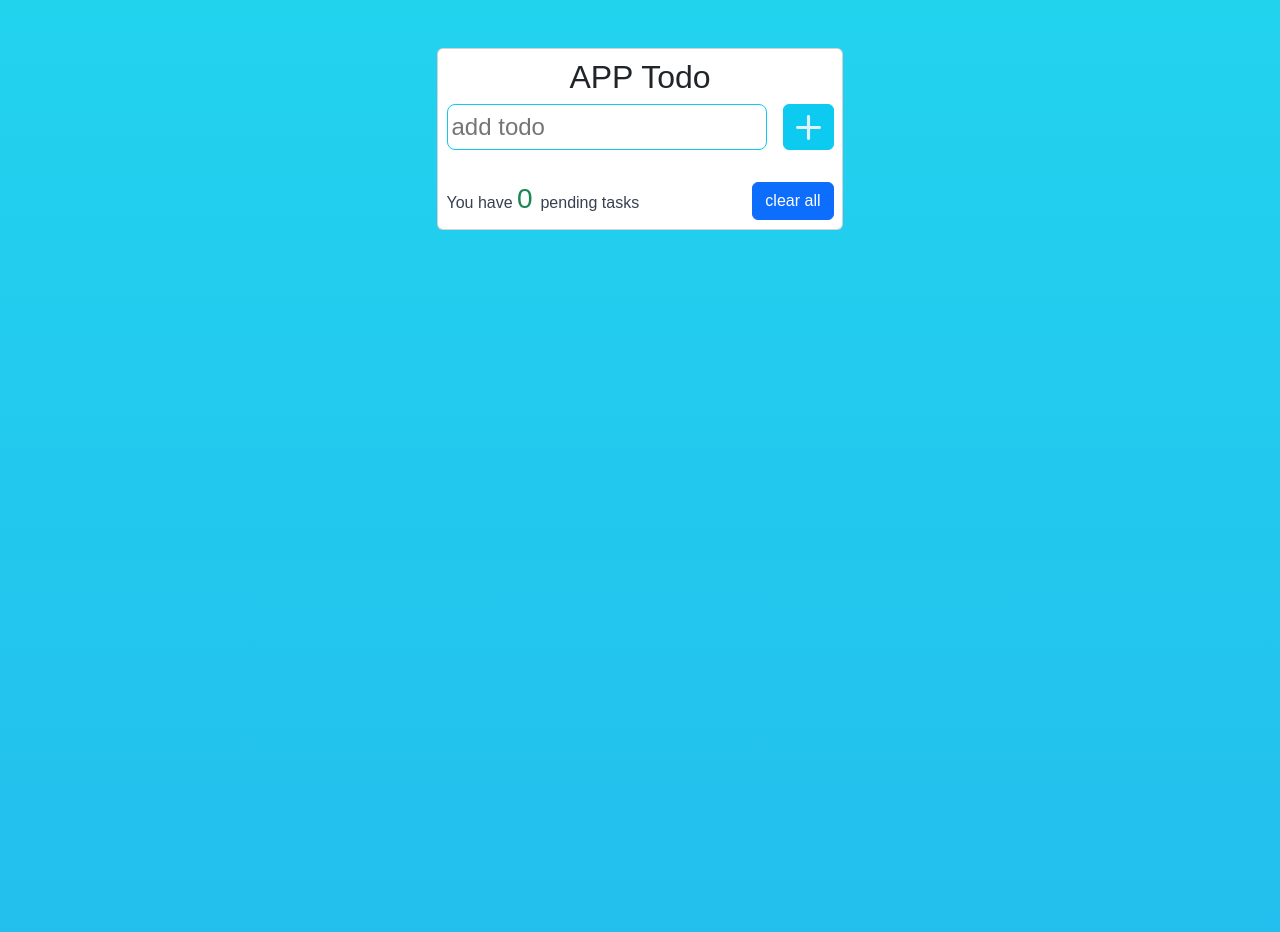
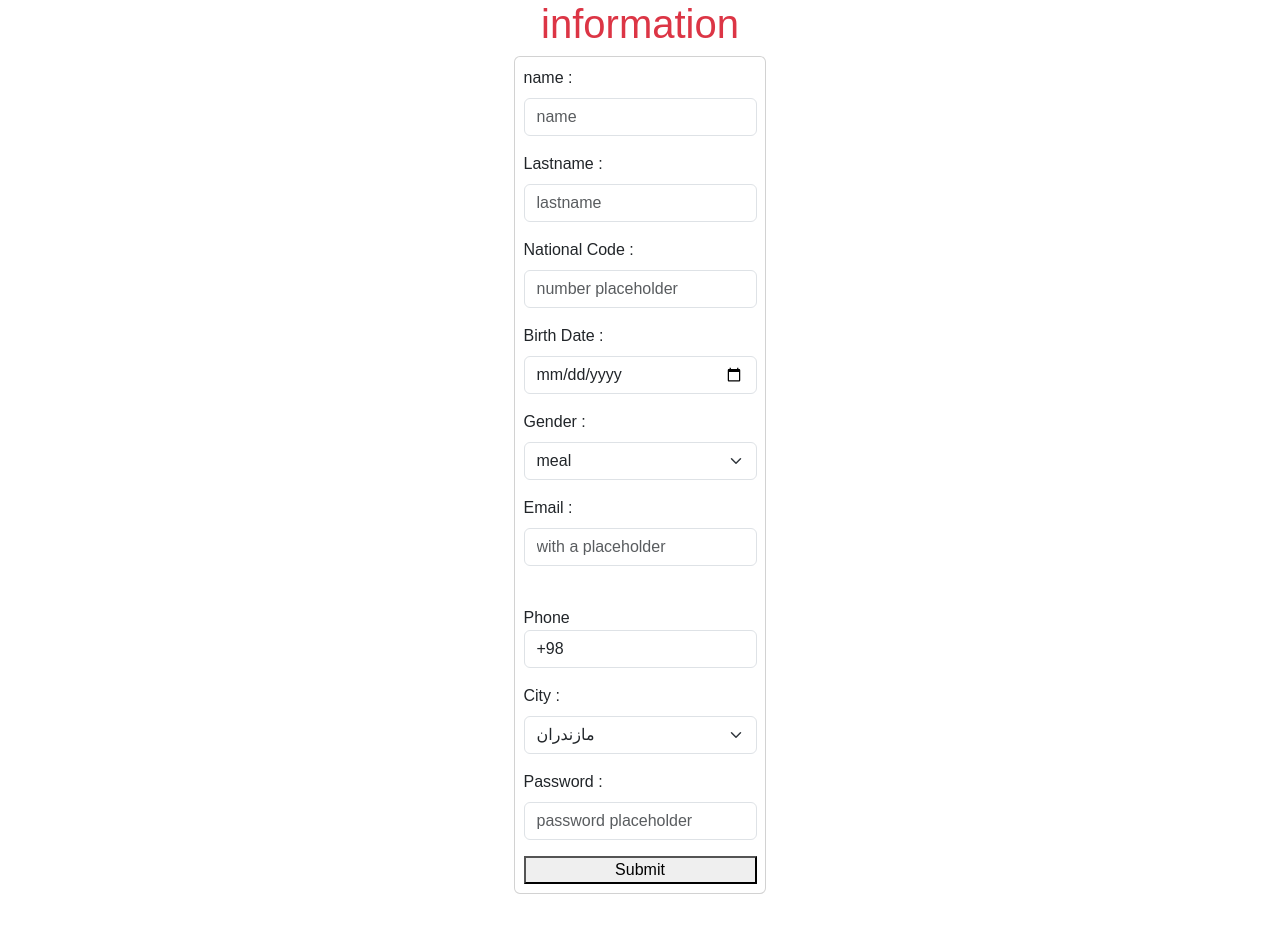
Before and after one commit to gorjianfa/todoapp, a React (Create React App) app: page /information in a window 1280 px wide. Shown: the top 932 px of the page. After the commit the page ends 894 px from the top, so only its background shows below. Built offline with nearby package versions, Linux system fonts and the light colour scheme.

Commit message:
creat new router and add jsx componnet

```diff
--- a/package.json
+++ b/package.json
@@ -9,8 +9,11 @@
     "bootstrap": "^5.3.2",
     "react": "^18.2.0",
     "react-dom": "^18.2.0",
+    "react-hook-form": "^7.49.3",
     "react-hot-toast": "^2.4.1",
     "react-modal": "^3.16.1",
+    "react-phone-input-2": "^2.15.1",
+    "react-router-dom": "^6.21.2",
     "react-scripts": "5.0.1",
     "reactstrap": "^9.2.1",
     "web-vitals": "^2.1.4"
--- a/src/App.js
+++ b/src/App.js
@@ -1,11 +1,19 @@
 import "./assets/App.css";
 import React from "react";
+
 import TodoList from "./components/TodoList";
 
+
+
+import {useNavigate} from "react-router-dom";
 function App() {
+  const navigate=useNavigate( )
   return (
     <div>
-      <TodoList />
+    <div className="bg-info bg-gradient p-3">  <button className="p-1 btn btn-outline-secondary"  onClick={()=>{
+    navigate('/information')
+}}>SignUp / LogIn</button></div>
+     <TodoList />
     </div>
   );
 }
--- /dev/null
+++ b/src/components/about.jsx
@@ -0,0 +1,14 @@
+
+
+
+
+
+
+const About =()=>{
+    return(<>
+        <h1>ABOUT pag</h1>
+
+        </>
+    )
+}
+export default About;
--- /dev/null
+++ b/src/components/error.jsx
@@ -0,0 +1,18 @@
+import { Link } from "react-router-dom";
+
+const     Error =()=> {
+    return (
+        <div className=" d-flex justify-content-center">
+
+
+
+           <div>
+           <p className="p-5 display-1">404 ERROR</p>
+             <h1 className="text-danger ">Oops! You seem to be lost.</h1>
+            <p  className="text-success ">Here are some helpful links:</p>
+            <Link   className="text-success " to='/'>Home</Link>
+            </div>
+        </div>
+    )
+}
+export default Error;
--- /dev/null
+++ b/src/components/home.jsx
@@ -0,0 +1,20 @@
+
+import { Link , useNavigate} from "react-router-dom";
+
+
+
+
+const Home =()=>{
+    const navigate=useNavigate( )
+    return(<>
+<button onClick={()=>{
+    navigate('/information')
+}}>singup</button>
+
+
+        <h1>hom pag</h1>
+        <Link to="/about">login</Link>
+        </>
+    )
+}
+export default Home;
--- /dev/null
+++ b/src/components/information.jsx
@@ -0,0 +1,168 @@
+import { useForm } from "react-hook-form";
+import toast, { Toaster } from "react-hot-toast";
+import { Label, FormGroup,Input,Form  } from "reactstrap";
+import PhoneInput from 'react-phone-input-2'
+import { useState } from "react";
+const Information =()=>{
+
+    const notify = () => toast("The information was successfully registered");
+    const [value, setValue] = useState()
+    return(
+       <div >
+        <h1 className="text-danger d-flex justify-content-center">
+       information
+        </h1>
+        <div className=" d-flex justify-content-center">
+       <div className="card">
+       <FormGroup className="">
+    <Label for="examplePassword">
+      name   :
+    </Label>
+    <Input
+      id="exampletext"
+      name="name"
+      placeholder="name"
+      type="text"
+    />
+  </FormGroup>
+  <FormGroup className="">
+    <Label for="exampletext">
+      Lastname   :
+    </Label>
+    <Input
+      id="exampleText"
+      name="lastname"
+      placeholder="lastname"
+      type="text"
+    />
+  </FormGroup>
+  <FormGroup className="">
+    <Label for="exampleNumber">
+       National Code   :
+    </Label>
+    <Input
+
+      id="exampleNumber"
+      name="number"
+      placeholder="number placeholder"
+      type="number"
+    />
+  </FormGroup>
+  <FormGroup className="">
+    <Label for="exampleDate">
+       Birth Date  :
+    </Label>
+    <Input
+      id="exampleDate"
+      name="date"
+      placeholder="date placeholder"
+      type="date"
+    />
+  </FormGroup>
+  <FormGroup className="">
+    <Label for="exampleSelect">
+     Gender   :
+    </Label>
+    <Input
+      id="exampleSelect"
+      name="select"
+      type="select"
+    >
+      <option>
+       meal
+      </option>
+      <option>
+        female
+      </option>
+
+    </Input>
+  </FormGroup>
+  <FormGroup className="">
+    <Label for="exampleEmail">
+      Email  :
+    </Label>
+    <Input
+      id="exampleEmail"
+      name="email"
+      placeholder="with a placeholder"
+      type="email"
+    />
+  </FormGroup>
+  <FormGroup>
+    <Label for="exampleSelect">
+
+    </Label>
+    <PhoneInput className=""
+   country="ir"
+   value={value}
+   onChange={setValue}
+/>
+  </FormGroup>
+      <FormGroup className="">
+    <Label for="exampleSelect">
+      City  :
+    </Label>
+    <Input
+      id="exampleSelect"
+      name="select"
+      type="select"
+    >
+      <option>
+       مازندران
+      </option>
+      <option>
+       گیلان
+      </option>
+      <option>
+      اردبیل
+      </option>
+      <option>
+       گلستان
+      </option>
+      <option>
+        خراسان شمالی
+        </option>
+         <option>
+        تهران
+        </option>
+         <option>
+        تبریز
+        </option>
+      <option>
+        شیراز
+      </option>
+    </Input>
+  </FormGroup>
+  <FormGroup  className="">
+    <Label for="examplePassword">
+      Password   :
+    </Label>
+    <Input
+      id="examplePassword"
+      name="password"
+      placeholder="password placeholder"
+      type="password"
+    />
+  </FormGroup>
+
+  <button  className="" onClick={notify}>Submit  <Toaster position="top-right" reverseOrder={false} />
+  </button>
+
+
+
+
+  </div>
+  </div>
+  </div>
+
+
+
+
+
+    );
+}
+
+
+
+
+export default Information;
--- a/src/index.js
+++ b/src/index.js
@@ -2,11 +2,28 @@ import React from "react";
 import ReactDOM from "react-dom/client";
 import "./index.css";
 import App from "./App";
+
 import reportWebVitals from "./reportWebVitals";
 import "bootstrap/dist/css/bootstrap.css";
+import Home from "./components/home";
+import About from "./components/about";
+ import { BrowserRouter as Router,Routes,Route } from "react-router-dom";
+ import Error from "./components/error";
+import Information from "./components/information";
+
 const root = ReactDOM.createRoot(document.getElementById("root"));
 root.render(
   <React.StrictMode>
-    <App />
+ <Router>
+  <Routes>
+    <Route path="/home" element={<Home />} />
+    <Route path="/about" element={<About />} />
+    <Route path="/" element={<App />} />
+    <Route path="/information" element={<Information />} />
+     <Route path='*' element={<Error />}/></Routes>
+
+ </Router>
+
   </React.StrictMode>
+
 );
```
Also changed, not shown: 1 other file (tests, documents, lock files or other folders).
